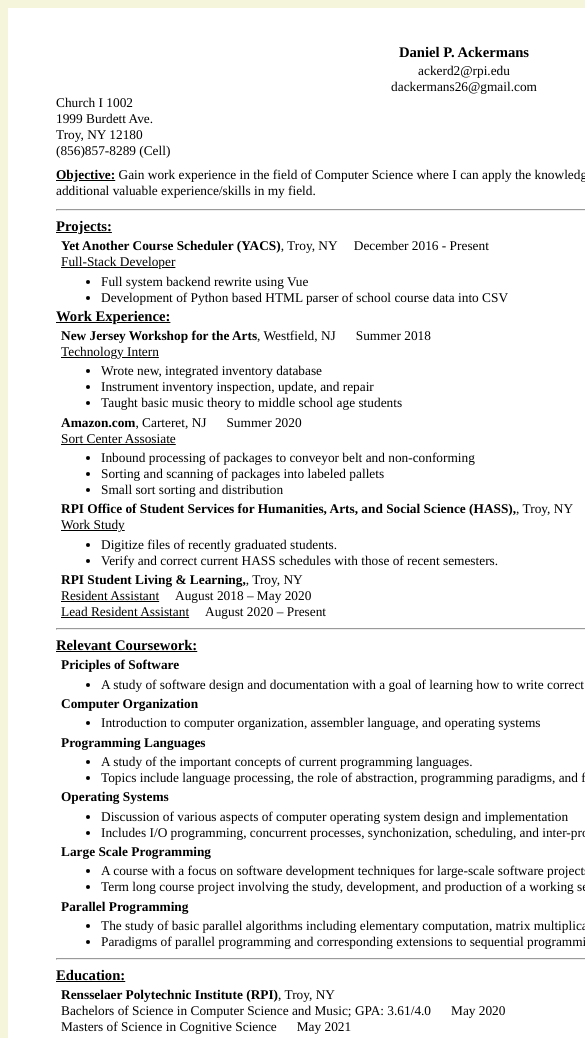
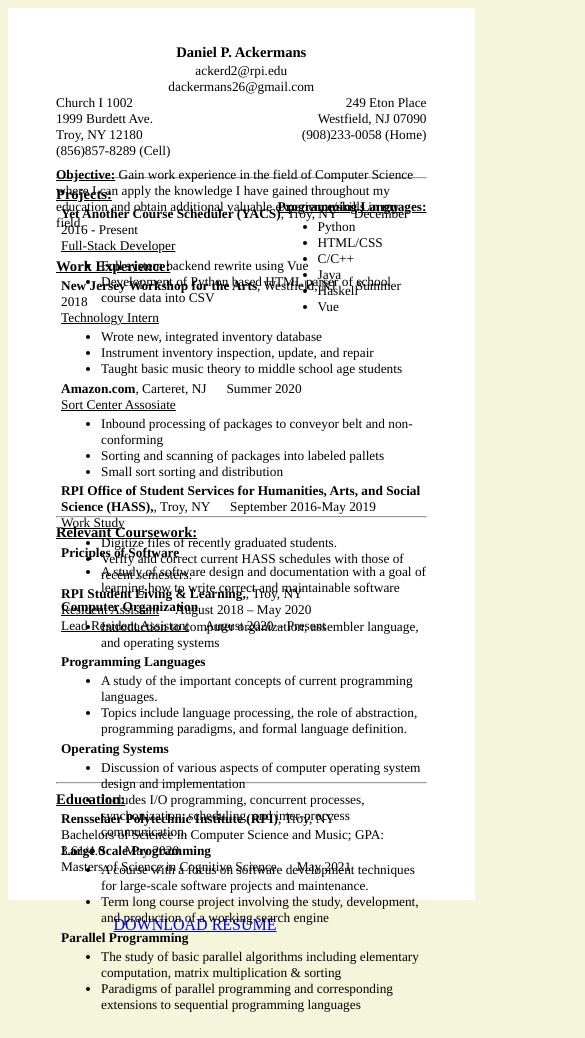
Before and after one commit to marchdan/marchdan.github.io, a plain HTML site: page resume-template.html in a window 390 px wide. Shown: the top 1038 px of the page, 585 px wide, since content can reach past the window. After the commit the page ends 1013 px from the top, so only its background shows below. Drawn offline with Linux system fonts and the light colour scheme.

Commit message:
Attempt to made responsive

```diff
--- a/style-sheets/resume.css
+++ b/style-sheets/resume.css
@@ -1,14 +1,6 @@
 
 body{
 	background-color: beige;
-
-}
-
-@media only screen and (max-width: 620px){
-	body{
-		width: 95vw;
-		height: 100vh;
-	}
 }
 
 header{
@@ -38,6 +30,14 @@ footer{
 	margin: 0 auto;
 	position: relative;
 }
+
+@media only screen and (max-width: 620px){
+	.resume{
+		width: 95vw;
+		height: 100vh;
+	}
+}
+
 
 .resume-body{
 	height: 85%;
@@ -94,43 +94,51 @@ p + ul{
 	float: left;
 	text-align: left;
 	width: 50%;
+	display: block;
 }
 
 .home-address{
 	float: right;
 	text-align: right;
 	width: 50%;
+	display: block;
 }
 
 .objective{
 	width: 100%;
 	margin-top: -10px;
+	display: block;
 }
 
 .prog-languages{
 	position: absolute;
 	right: 0.5in;
+	display: block;
 }
 
 .projects{
 	width: 100%;
 	float: left;
 	height: 10%;
+	display: block;
 }
 
 .experience{
 	width: 100%;
 	height: 45%;
+	display: block;
 }
 
 .coursework{
 	width: 100%;
 	height: 35%;
+	display: block;
 }
 
 .education{
 	width: 100%;
 	height: 10%;
+	display: block;
 }
 
 .indent{
```
